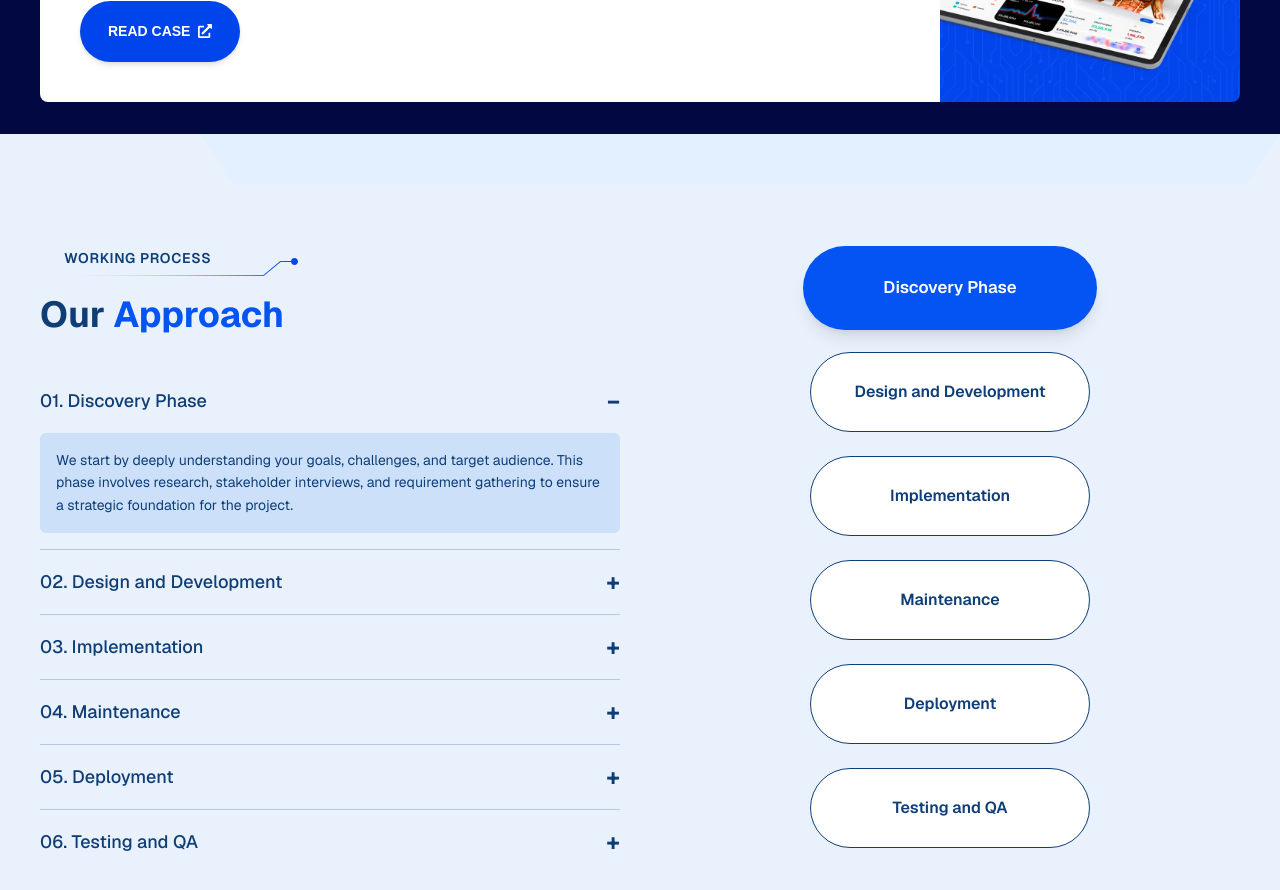
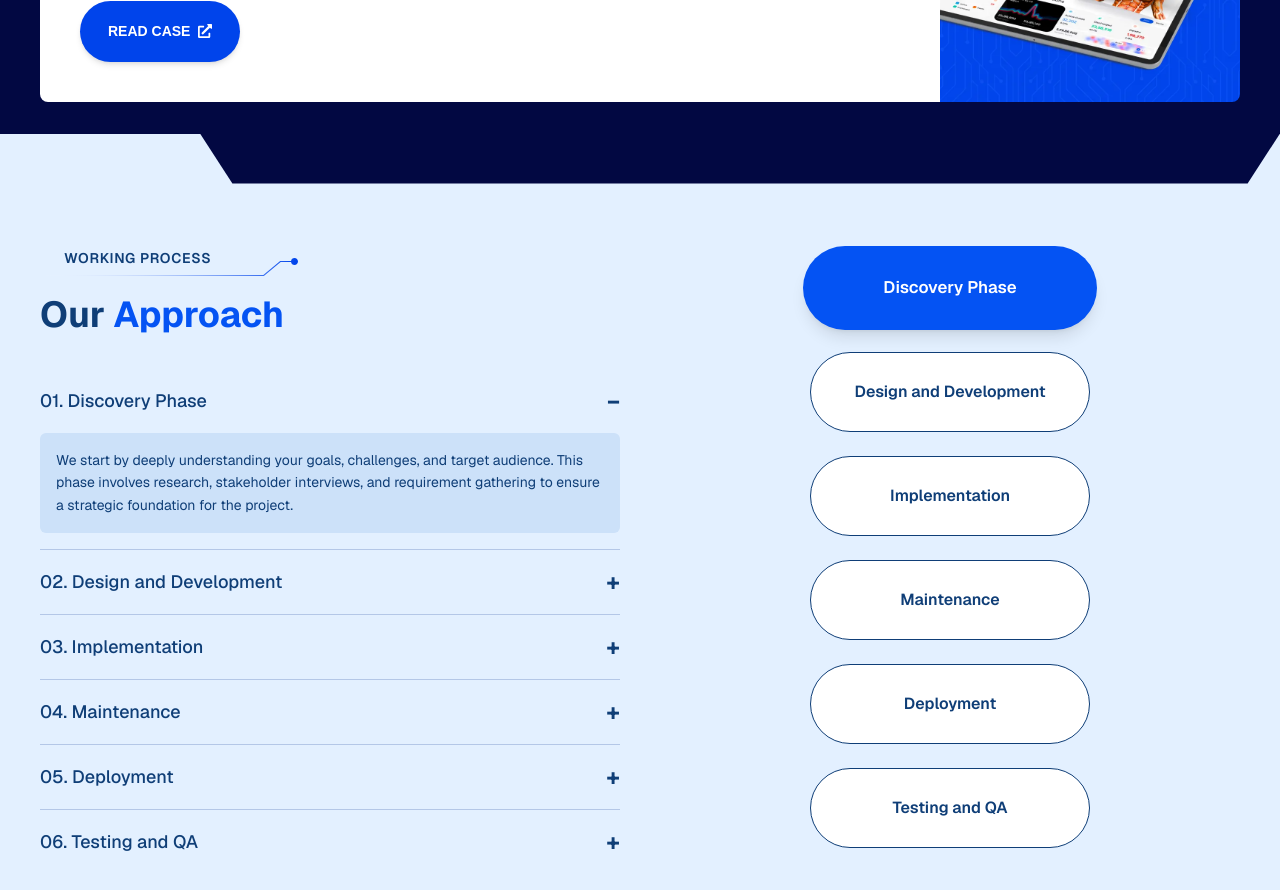
Before and after one commit to HumaiWebs/humai, a Next.js app: page / in a window 1280 px wide. Shown: the part 2580-3470 px from the top of the page. Built offline with nearby package versions, Linux system fonts and the light colour scheme.

Commit message:
fix: update background color and layout in Approach component

```diff
--- a/app/components/approach.tsx
+++ b/app/components/approach.tsx
@@ -42,11 +42,11 @@ function Approach() {
   };
 
   return (
-    <section className="w-full bg-[#e8f1fc] font-sans">
+    <section className="w-full bg-tc-light font-sans">
       {/* Header banner */}
-      <div className="w-full flex items-center">
-        <div className="w-[200px] h-[50px] bg-"></div>
-        <div className="flex-1 bg-tc-light about-clip-path-header h-[50px]"></div>
+      <div className="w-full flex items-center p-0">
+        <div className="w-[200px] h-[50px]"></div>
+        <div className="flex-1 bg-tc-dark mt-0 about-clip-path-header h-[50px]"></div>
       </div>
 
       <div className="max-w-[1200px] mx-auto py-16 px-4 md:px-0">
```
